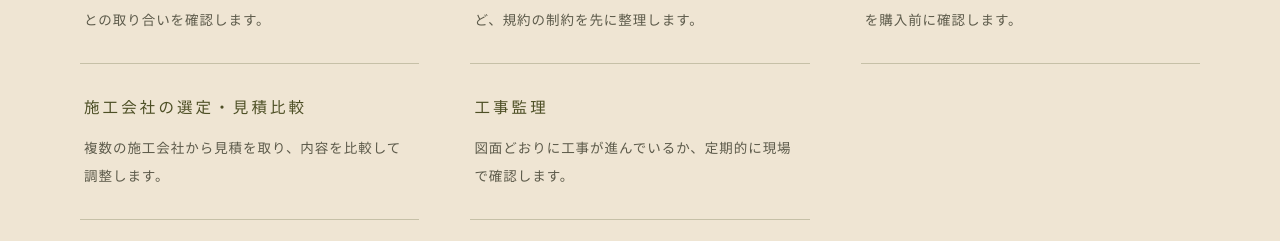
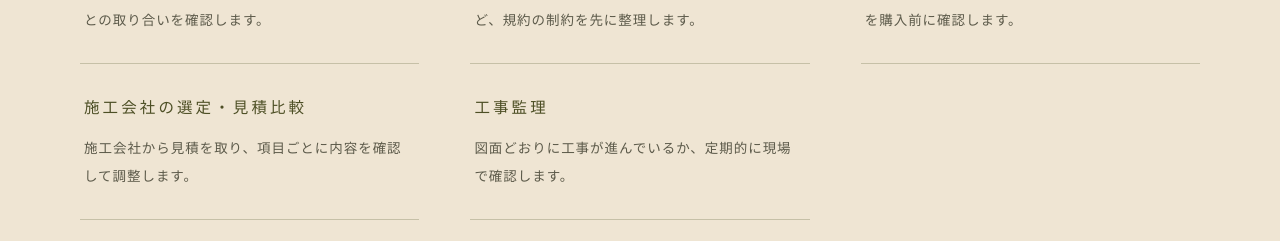
Before and after one commit to Soma-Nakayama/studiofumoto-hp, a plain HTML site: page renovation/index.html in a window 1280 px wide. Shown: the part 2124-2365 px from the top of the page. Drawn offline with nearby package versions, Linux system fonts and the light colour scheme; a web font is replaced by a local one.

Commit message:
Update renovation page wording

```diff
--- a/renovation/index.html
+++ b/renovation/index.html
@@ -161,7 +161,7 @@
   <section>
     <div class="inner">
       <h2 class="h reveal">できること<span class="en">What we do</span></h2>
-      <div class="reveal"><div class="feat"><div><h3>間取りの再構成</h3><p>壁を抜く・減らす・つなぐ。構造と配管の制約を確認したうえで、暮らしに合う間取りに。</p></div><div><h3>内装・水まわりの設計</h3><p>キッチン、浴室、洗面、トイレの位置と仕様。素材と色をCGパースで確認します。</p></div><div><h3>造作家具</h3><p>ベンチ、収納、テレビボード、洗面台。空間に合わせて寸法から設計します。</p></div><div><h3>設備の更新計画</h3><p>給排水・電気・換気・空調。マンションの共用部との取り合いを確認します。</p></div><div><h3>管理規約・構造の確認</h3><p>管理組合への工事申請、使える床材や工事時間など、規約の制約を先に整理します。</p></div><div><h3>物件購入前の相談</h3><p>図面と内見で、やりたいリノベーションが可能かを購入前に確認します。</p></div><div><h3>施工会社の選定・見積比較</h3><p>複数の施工会社から見積を取り、内容を比較して調整します。</p></div><div><h3>工事監理</h3><p>図面どおりに工事が進んでいるか、定期的に現場で確認します。</p></div></div></div>
+      <div class="reveal"><div class="feat"><div><h3>間取りの再構成</h3><p>壁を抜く・減らす・つなぐ。構造と配管の制約を確認したうえで、暮らしに合う間取りに。</p></div><div><h3>内装・水まわりの設計</h3><p>キッチン、浴室、洗面、トイレの位置と仕様。素材と色をCGパースで確認します。</p></div><div><h3>造作家具</h3><p>ベンチ、収納、テレビボード、洗面台。空間に合わせて寸法から設計します。</p></div><div><h3>設備の更新計画</h3><p>給排水・電気・換気・空調。マンションの共用部との取り合いを確認します。</p></div><div><h3>管理規約・構造の確認</h3><p>管理組合への工事申請、使える床材や工事時間など、規約の制約を先に整理します。</p></div><div><h3>物件購入前の相談</h3><p>図面と内見で、やりたいリノベーションが可能かを購入前に確認します。</p></div><div><h3>施工会社の選定・見積比較</h3><p>施工会社から見積を取り、項目ごとに内容を確認して調整します。</p></div><div><h3>工事監理</h3><p>図面どおりに工事が進んでいるか、定期的に現場で確認します。</p></div></div></div>
     </div>
   </section>
 
```
